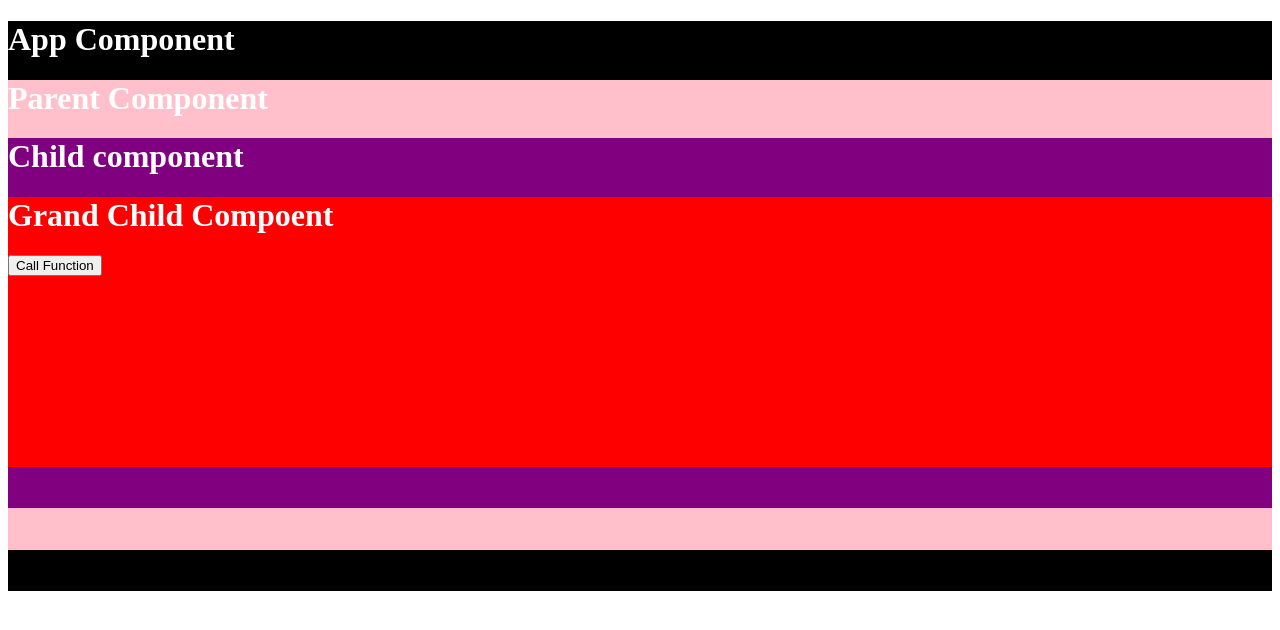
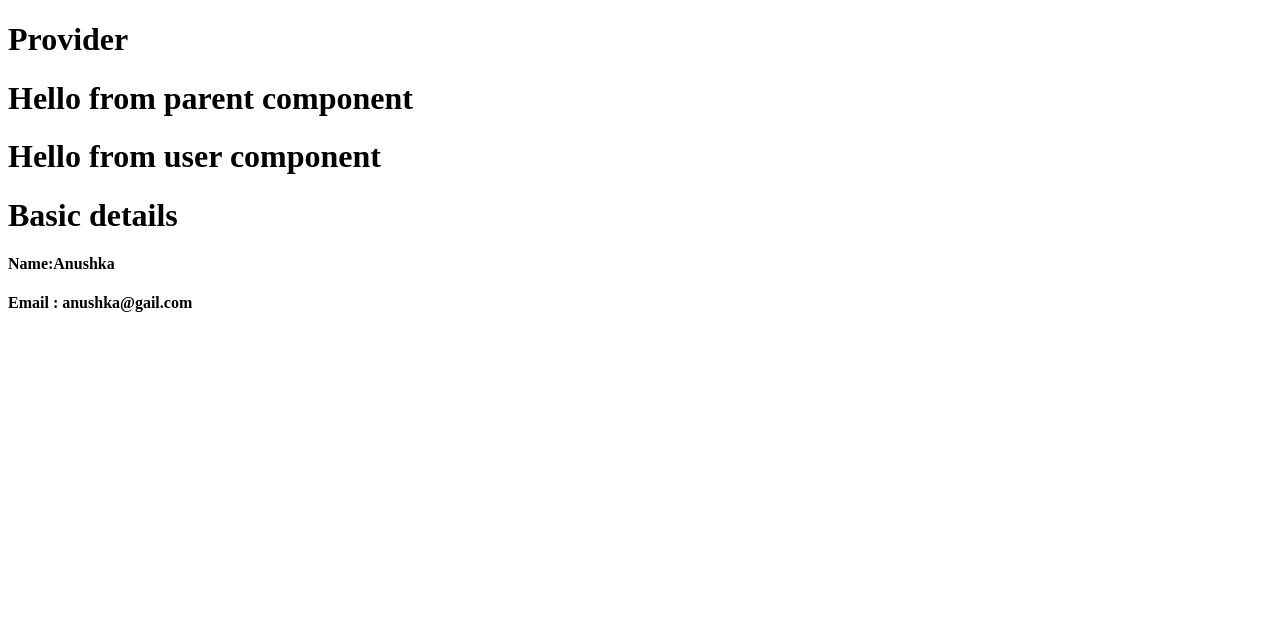
Before and after one commit to NemishteAnushka/react-hooks, a React (Vite) app in the folder react-hook/: page / in a window 1280 px wide. Shown: the top 630 px of the page. Built offline with nearby package versions, Linux system fonts and the light colour scheme.

Commit message:
useContext

```diff
--- a/react-hook/src/App.jsx
+++ b/react-hook/src/App.jsx
@@ -1,5 +1,7 @@
-import React, { useState } from "react";
-import MyApp from "./components/useContextAPI/MyApp";
+import React from "react";
+import ParentUIComponent from "./components/useContextAPI/provider/ParentUIComponent";
+import ProviderComponent from "./components/useContextAPI/provider/ProviderComponent";
+// import MyApp from "./components/useContextAPI/MyApp";
 // import TodoProjectUsingUseReducer from "./components/useReducer()/TodoProjectUsingUseReducer";
 // import ExampleUseReducer from "./components/useReducer()/ExampleUseReducer";
 // import AbortNetworkRequest from "./components/useEffect()/AbortNetworkRequest";
@@ -18,12 +20,11 @@ import MyApp from "./components/useContextAPI/MyApp";
 // import StateUsingCallBack from "./components/useState()/StateUsingCallBack";
 // import CounterApplication from "./components/useState()/CounterApplication";
 // import ReactUseState1 from "./components/useState()/ReactUseState1";
-
 function App() {
-  const [show, setShow] = useState(true);
-  const handleCheckBox = () => {
-    setShow(() => setShow(!show));
-  };
+  // const [show, setShow] = useState(true);
+  // const handleCheckBox = () => {
+  //   setShow(() => setShow(!show));
+  // };
   return (
     <>
       {/* clean up function */}
@@ -64,7 +65,10 @@ function App() {
         {/* {<TodoProjectUsingUseReducer />} */}
 
         {/* use context */}
-        <MyApp />
+        {/* <MyApp /> */}
+        <ProviderComponent>
+          <ParentUIComponent />
+        </ProviderComponent>
       </div>
     </>
   );
--- /dev/null
+++ b/react-hook/src/components/useContextAPI/provider/BasicDetails.jsx
@@ -0,0 +1,15 @@
+import React from "react";
+import { useProviderContext } from "./ProviderComponent";
+
+function BasicDetails() {
+  const { userName, email } = useProviderContext();
+  return (
+    <div>
+      <h1>Basic details</h1>
+      <h4>Name:{userName}</h4>
+      <h4>Email : {email}</h4>
+    </div>
+  );
+}
+
+export default BasicDetails;
--- /dev/null
+++ b/react-hook/src/components/useContextAPI/provider/ParentUIComponent.jsx
@@ -0,0 +1,13 @@
+import React from "react";
+import UserComponent from "./UserComponent";
+
+function ParentUIComponent() {
+  return (
+    <div>
+      <h1>Hello from parent component</h1>
+      <UserComponent />
+    </div>
+  );
+}
+
+export default ParentUIComponent;
--- /dev/null
+++ b/react-hook/src/components/useContextAPI/provider/ProviderComponent.jsx
@@ -0,0 +1,19 @@
+import React, { createContext, useContext } from "react";
+
+export const MyContextProvider = createContext();
+function ProviderComponent({ children }) {
+  return (
+    <MyContextProvider.Provider
+      value={{ userName: "Anushka", email: "anushka@gail.com" }}
+    >
+      <h1>Provider</h1>
+      {children}
+    </MyContextProvider.Provider>
+  );
+}
+
+export function useProviderContext() {
+  return useContext(MyContextProvider);
+}
+
+export default ProviderComponent;
--- /dev/null
+++ b/react-hook/src/components/useContextAPI/provider/UserComponent.jsx
@@ -0,0 +1,13 @@
+import React from "react";
+import BasicDetails from "./BasicDetails";
+
+function UserComponent() {
+  return (
+    <div>
+      <h1>Hello from user component</h1>
+      <BasicDetails />
+    </div>
+  );
+}
+
+export default UserComponent;
```
